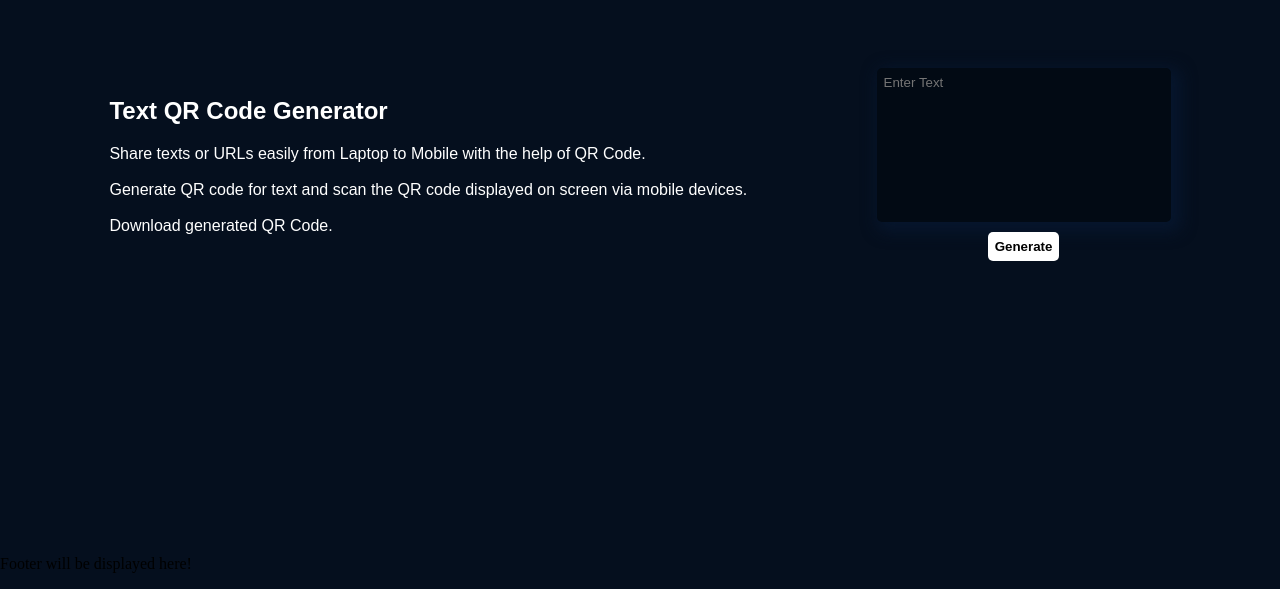
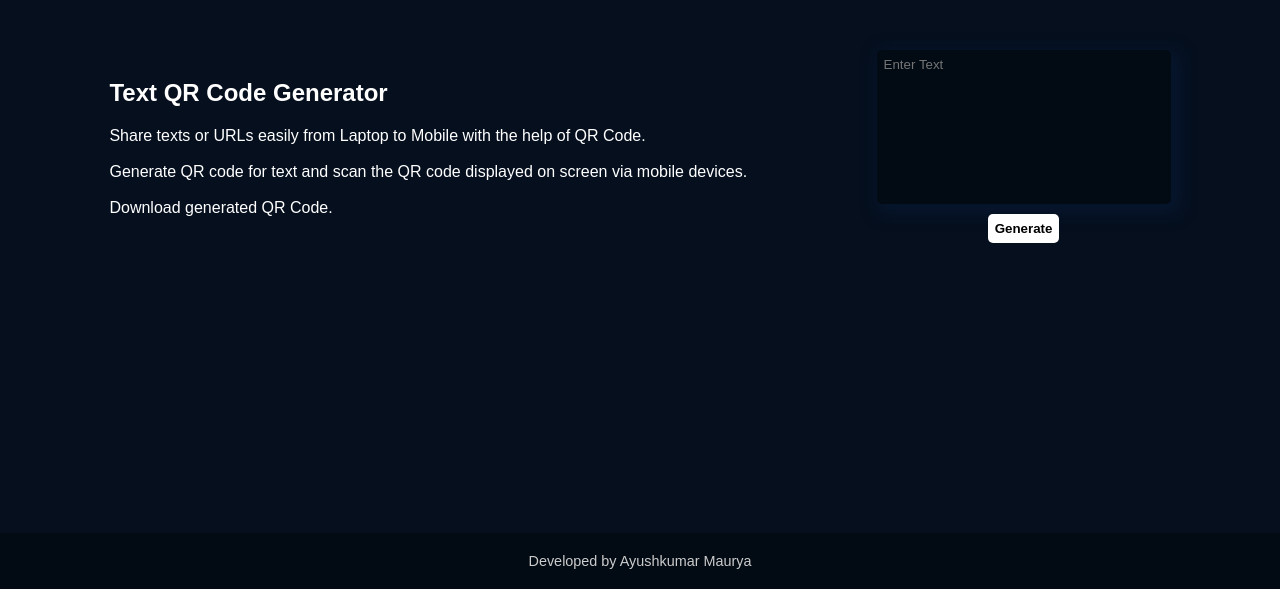
Before and after one commit to ayushkumar-maurya/Text-QR-Code-Generator, a React (Vite) app in the folder app/: page / in a window 1280 px wide. Shown: the part 211-800 px from the top of the page. Built offline with nearby package versions, Linux system fonts and the light colour scheme.

Commit message:
Added Footer Component

```diff
--- a/app/src/App.jsx
+++ b/app/src/App.jsx
@@ -1,11 +1,12 @@
 import Content from "./components/Content"
+import Footer from "./components/Footer"
 import appStyles from "./styles/App"
 
 const App = () => {
   return (
     <div style={appStyles.container}>
       <Content />
-      <p>Footer will be displayed here!</p>
+      <Footer />
     </div>
   )
 }
--- /dev/null
+++ b/app/src/components/Footer.jsx
@@ -0,0 +1,9 @@
+import footerStyles from "../styles/Footer"
+
+const Footer = () => {
+  return (
+    <p style={footerStyles.dev}>Developed by Ayushkumar Maurya</p>
+  )
+}
+
+export default Footer
--- /dev/null
+++ b/app/src/styles/Footer.jsx
@@ -0,0 +1,14 @@
+const footerStyles = {
+  dev: {
+    fontFamily: 'sans-serif',
+    color: '#CCC',
+    backgroundColor: '#020A14',
+    fontSize: '0.9em',
+    padding: '20px',
+    marginTop: '30px',
+    marginBottom: 0,
+    textAlign: 'center'
+  }
+}
+
+export default footerStyles
```
